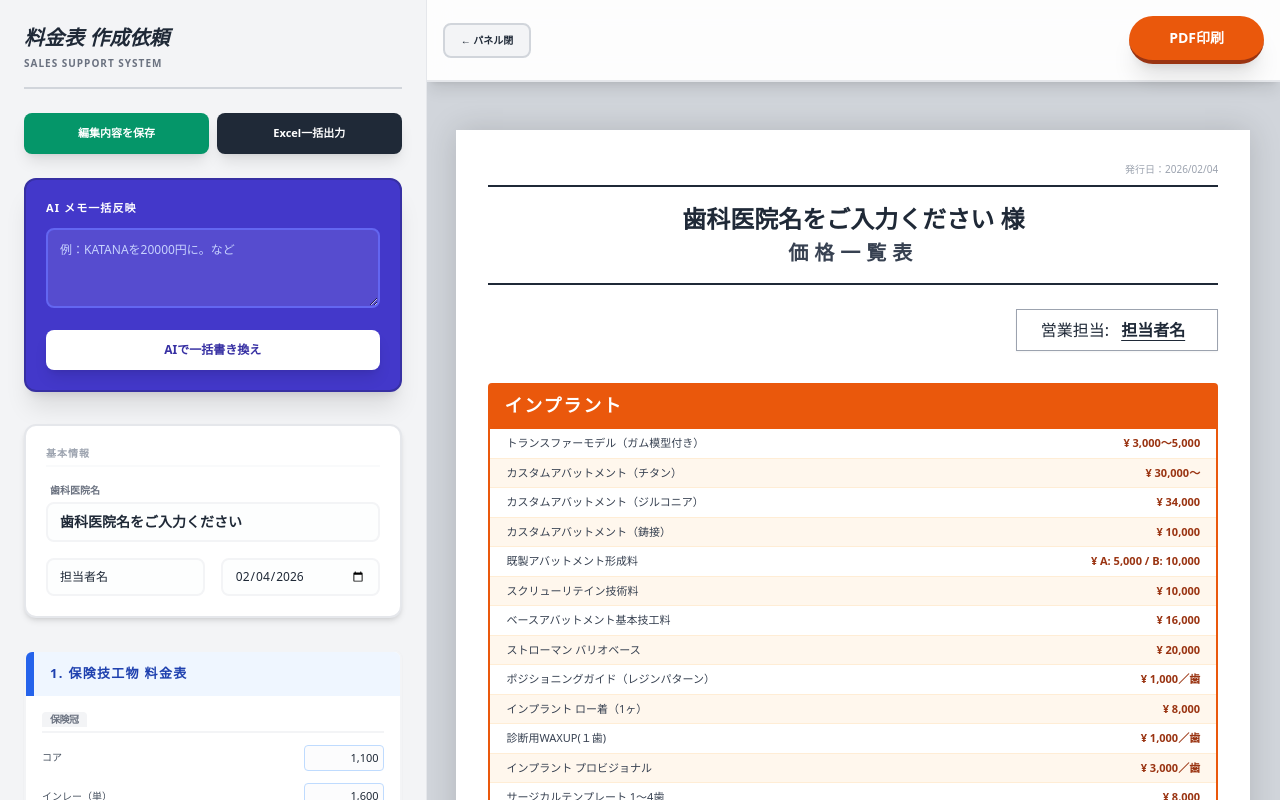
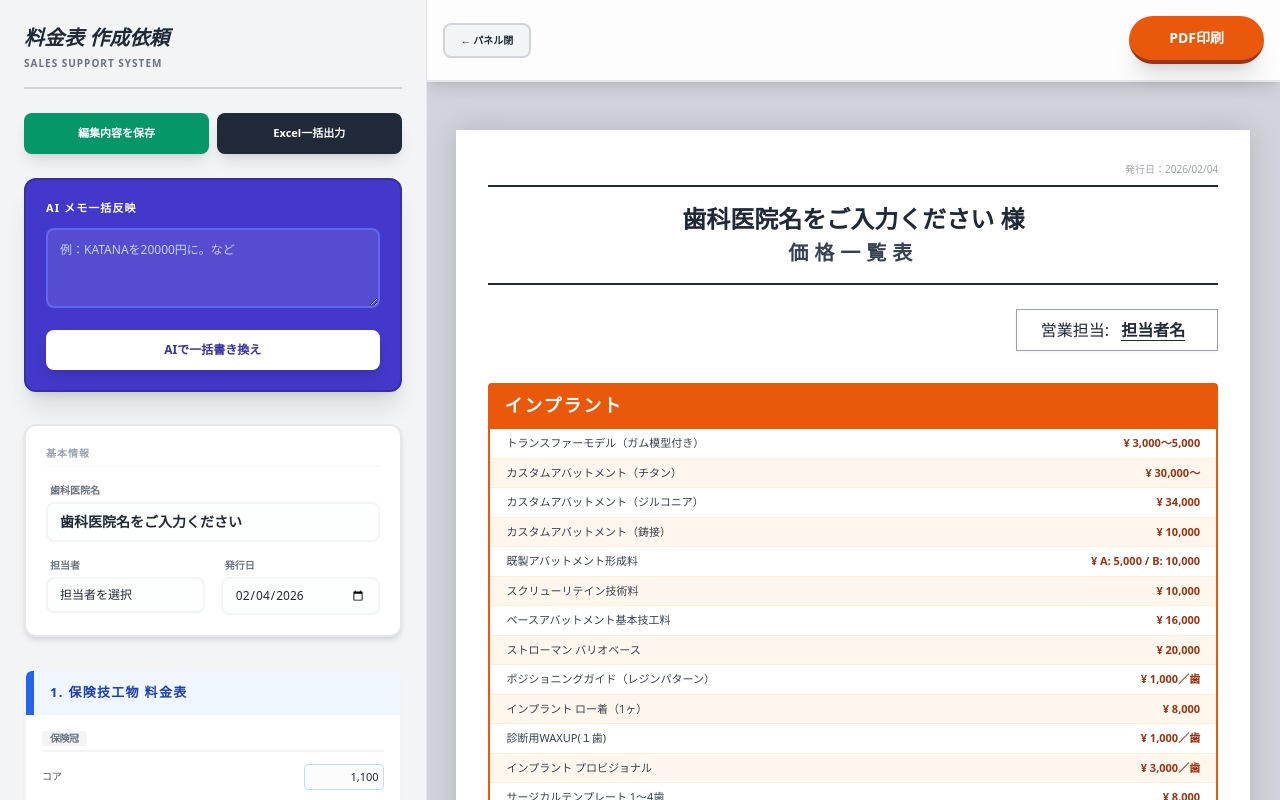
Before and after one commit to mystarz260116/mystarz-pricelist, a React (Vite) app: page / in a window 1280 px wide. Built offline with nearby package versions, Linux system fonts and the light colour scheme.

Commit message:
fix: Improve price input parsing logic
Refactor the price input component to more accurately parse and render price segments, including units and separators. This ensures correct display and editing of complex price formats.

```diff
--- a/App.tsx
+++ b/App.tsx
@@ -97,7 +97,6 @@ const App: React.FC = () => {
   };
 
   const renderPriceInputs = (catId: string, itemIdx: number, price: string, themeColor: string) => {
-    // 「 / 」(スペース込) または 「～」 で分割（区切り文字自体も配列に残す）
     const segments = price.split(/(\s\/\s|～)/);
 
     const inputFocusClasses: {[key: string]: string} = {
@@ -115,7 +114,6 @@ const App: React.FC = () => {
     return (
       <div className="flex items-center gap-1 flex-wrap justify-end">
         {segments.map((seg, sIdx) => {
-          // 区切り文字（ / または ～）そのものの場合
           if (seg === ' / ' || seg === '～') {
             return (
               <span key={sIdx} className="text-gray-400 font-black text-[11px] px-0.5">
@@ -124,8 +122,6 @@ const App: React.FC = () => {
             );
           }
 
-          // 金額部分と単位（/歯 など）を分離
-          // 数字・カンマ・英字識別子(A:等)・スペースまでを「入力可能エリア」とし、それ以降を「単位」とする
           const match = seg.match(/^([^0-9]*[\d,]+)(.*)$/);
           const value = match ? match[1] : seg;
           const suffix = match ? match[2] : "";
@@ -217,11 +213,44 @@ const App: React.FC = () => {
           <div className="space-y-4">
             <div>
                <label className="block text-[10px] text-gray-500 font-bold mb-1 ml-1">歯科医院名</label>
-               <input type="text" className="w-full border-2 rounded-lg px-3 py-2 text-sm font-bold border-gray-100 bg-gray-50/30" value={data.clinic.name} onChange={(e) => setData({...data, clinic: {...data.clinic, name: e.target.value}})} />
+               <input type="text" className="w-full border-2 rounded-lg px-3 py-2 text-sm font-bold border-gray-100 bg-gray-50/30 outline-none focus:ring-2 focus:ring-blue-500" value={data.clinic.name} onChange={(e) => setData({...data, clinic: {...data.clinic, name: e.target.value}})} />
             </div>
             <div className="grid grid-cols-2 gap-4">
-              <input type="text" className="w-full border-2 rounded-lg px-3 py-2 text-xs border-gray-100 bg-gray-50/30" placeholder="担当者" value={data.clinic.representative} onChange={(e) => setData({...data, clinic: {...data.clinic, representative: e.target.value}})} />
-              <input type="date" className="w-full border-2 rounded-lg px-3 py-2 text-xs border-gray-100 bg-gray-50/30" value={data.clinic.publishDate} onChange={(e) => setData({...data, clinic: {...data.clinic, publishDate: e.target.value}})} />
+              <div>
+                <label className="block text-[10px] text-gray-500 font-bold mb-1 ml-1">担当者</label>
+                <select
+                  className="w-full border-2 rounded-lg px-3 py-2 text-xs border-gray-100 bg-gray-50/30 outline-none focus:ring-2 focus:ring-blue-500 appearance-none cursor-pointer"
+                  value={data.clinic.representative}
+                  onChange={(e) => setData({...data, clinic: {...data.clinic, representative: e.target.value}})}
+                >
+                  <option value="">担当者を選択</option>
+                  <optgroup label="北浜営業">
+                    <option value="寺町">寺町</option>
+                    <option value="小山">小山</option>
+                    <option value="竹内">竹内</option>
+                    <option value="中澤">中澤</option>
+                    <option value="枡田">枡田</option>
+                    <option value="藤丸">藤丸</option>
+                    <option value="中西">中西</option>
+                    <option value="片山">片山</option>
+                    <option value="山本">山本</option>
+                  </optgroup>
+                  <optgroup label="高槻営業">
+                    <option value="今井">今井</option>
+                    <option value="阪本">阪本</option>
+                    <option value="熊懐">熊懐</option>
+                    <option value="川合">川合</option>
+                    <option value="山田">山田</option>
+                    <option value="松井">松井</option>
+                    <option value="平">平</option>
+                    <option value="宮川">宮川</option>
+                  </optgroup>
+                </select>
+              </div>
+              <div>
+                <label className="block text-[10px] text-gray-500 font-bold mb-1 ml-1">発行日</label>
+                <input type="date" className="w-full border-2 rounded-lg px-3 py-2 text-xs border-gray-100 bg-gray-50/30 outline-none focus:ring-2 focus:ring-blue-500" value={data.clinic.publishDate} onChange={(e) => setData({...data, clinic: {...data.clinic, publishDate: e.target.value}})} />
+              </div>
             </div>
           </div>
         </div>
```
